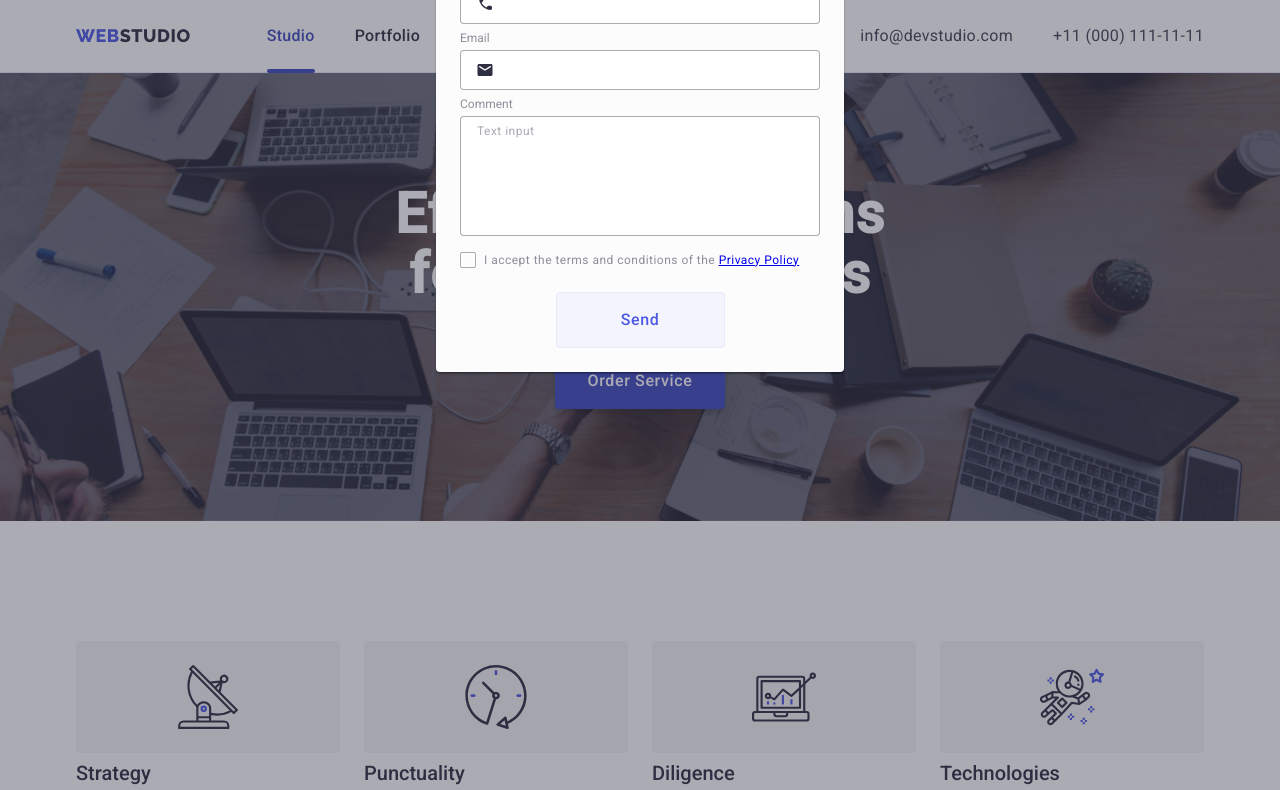
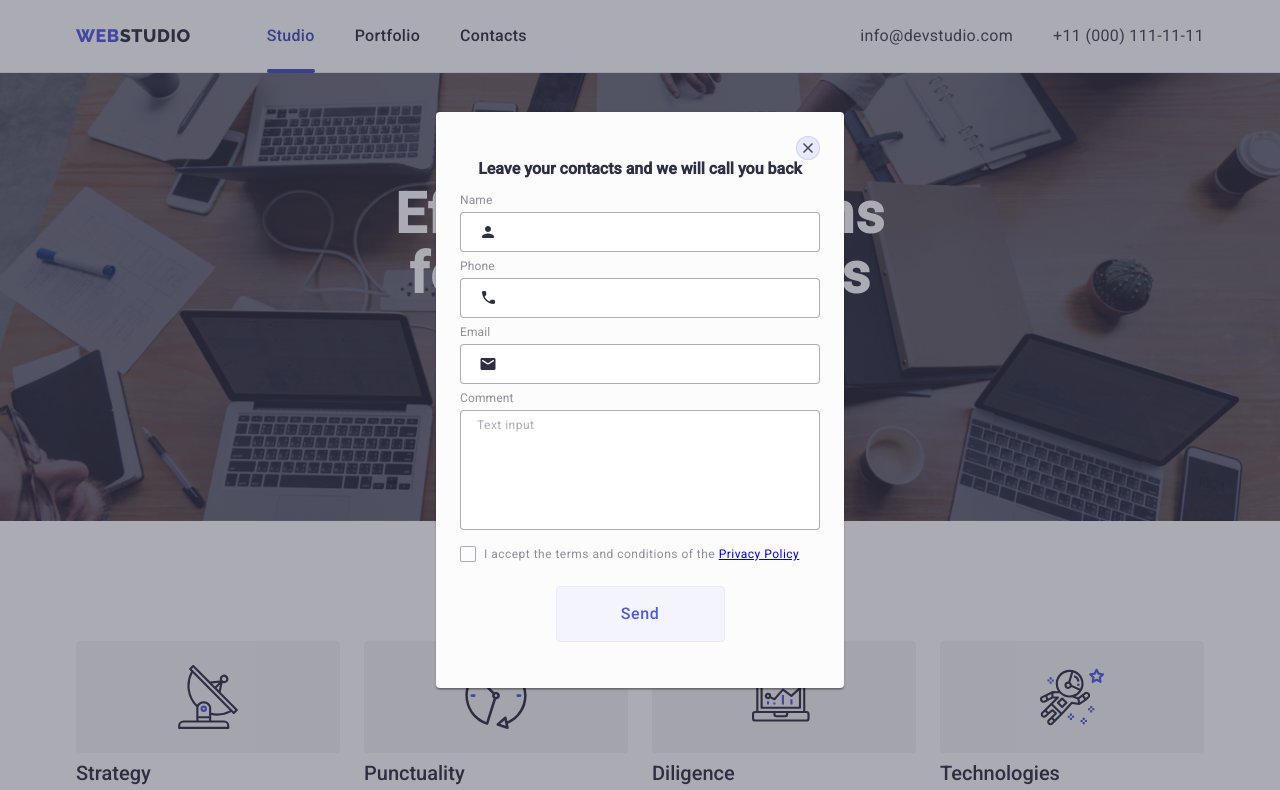
Before and after one commit to kristina-abobutsoae/goit-hw-07, a plain HTML site: page index.html in a window 1280 px wide. Both pictures are taken after a click on the button "Order Service". Shown: the top 790 px of the page. Drawn offline with nearby package versions, Linux system fonts and the light colour scheme.

Commit message:
Update styles.css

```diff
--- a/css/styles.css
+++ b/css/styles.css
@@ -928,14 +928,12 @@ button {
 
 .backdrop {
   position: fixed;
+  position: fixed;
   top: 0;
   left: 0;
   bottom: 0;
   right: 0;
 
-  width: 100%;
-  height: 100%;
-  overflow: scroll;
 
   background: rgba(46, 47, 66, 0.4);
   transition: opacity 400ms var(--animation), visibility 400ms var(--animation);
@@ -946,16 +944,16 @@ button {
   visibility: hidden;
   pointer-events: none;
 }
+
 .modal {
     position: absolute;
-  top: 96px;
+    top: 50%;
     left: 50%;
     transform: translate(-50%, -50%);
-  opacity: 1;
-
-  width: 100%;
+
+    width: 408px;
     min-height: 576px;
-  padding: 72px 16px 24px;
+    padding: 24px;
 
     background: #fcfcfc;
     box-shadow: 0px 1px 1px rgba(0, 0, 0, 0.14), 0px 1px 3px rgba(0, 0, 0, 0.12),
@@ -963,37 +961,34 @@ button {
     border-radius: 4px;
 }
 
-@media screen and (min-width: 428px) {
+@media only screen and (max-width: 427px) {
   .modal {
-    max-width: 392px;
-    height: 584px;
-    padding: 72px 24px 24px;
-  }
-}
-
-@media screen and (min-width: 768px) {
+      width: 90%;
+    }
+  }
+
+  @media screen and (max-height: 584px) {
+      .backdrop {
+          overflow: auto;
+      }
+
       .modal {
-    max-width: 408px;
-  }
-}
-
-@media screen and (min-width: 1158px) {
-  .modal {
-    top: 80px;
+          top: 0;
+          transform: translate(-50%, 0);
       }
   }
 
 .modal-button {
   position: absolute;
-  margin-left: auto;
+  top: 24px;
+  right: 24px;
+  display: flex;
   width: 24px;
   height: 24px;
 
-  display: flex;
+  margin-left: auto;
   align-items: center;
   justify-content: center;
-  top: 24px;
-  right: 24px;
 
   background: #e7e9fc;
   border-radius: 50%;
@@ -1002,48 +997,71 @@ button {
   cursor: pointer;
   transition: color var(--animation), background-color var(--animation);
 }
+
 .modal-button:hover,
 .modal-button:focus {
   color: var(--white-color);
   background-color: var(--alternative-color);
 }
 .modal-icon {
+
   fill: currentColor;
+
+  transition: var(--animation);
+}
+
+.modal-button:hover .modal-icon,
+.modal-button:focus .modal-icon {
+    fill: var(--white-color);
+}
+
+@media screen and (orientation:landscape) {
+  .backdrop {
+      top: 0;
+      transform: translateY(0);
+  }
 }
 
 /* Modal form */
 
 .modal-title {
   display: block;
+  text-align: center;
+  margin-top: 24px;
   margin-bottom: 16px;
 
-  text-align: center;
-  font-weight: 500;
-  font-size: 16px;
-  line-height: 1.5;
-  letter-spacing: 0.02em;
-
   color: #2e2f42;
 }
+
 .modal-form {
   display: block;
-}
+  margin-bottom: 4px;
+
+  color: #8E8F99;
+  font-weight: 400;
+  font-size: 12px;
+  line-height: 1.17;
+  letter-spacing: 0.01em;
+}
+
 .modal-form-label {
   display: block;
+
   margin-bottom: 4px;
+
+  font-weight: 400;
   font-size: 12px;
   line-height: 1.16;
   letter-spacing: 0.01;
-
-  color: #8e8f99;
-}
+}
+
 .modal-form-field {
-  display: block;
   position: relative;
   margin-bottom: 8px;
 }
+
 .modal-form-input {
-  padding-left: 38px;
+  padding: 11px 38px;
   width: 100%;
   height: 40px;
 
@@ -1054,22 +1072,27 @@ button {
 
   transition: outline-color 250ms var(--animation);
 }
+
 .modal-form-input:focus {
   outline-color: var(--main-color);
 }
+
 .modal-form-icon {
   position: absolute;
   top: 50%;
-  left: 16px;
+  left: 19px;
+  transform: translateY(-50%);
 
   fill: var(--primary-color);
   transform: translateY(-50%);
   transition: fill 250ms var(--animation);
   pointer-events: none;
 }
+
 .modal-form-input:focus + .modal-form-icon {
   fill: var(--main-color);
 }
+
 .modal-form-message {
   display: block;
   width: 100%;
```
Lines whose indentation alone changed are shown as unchanged.
